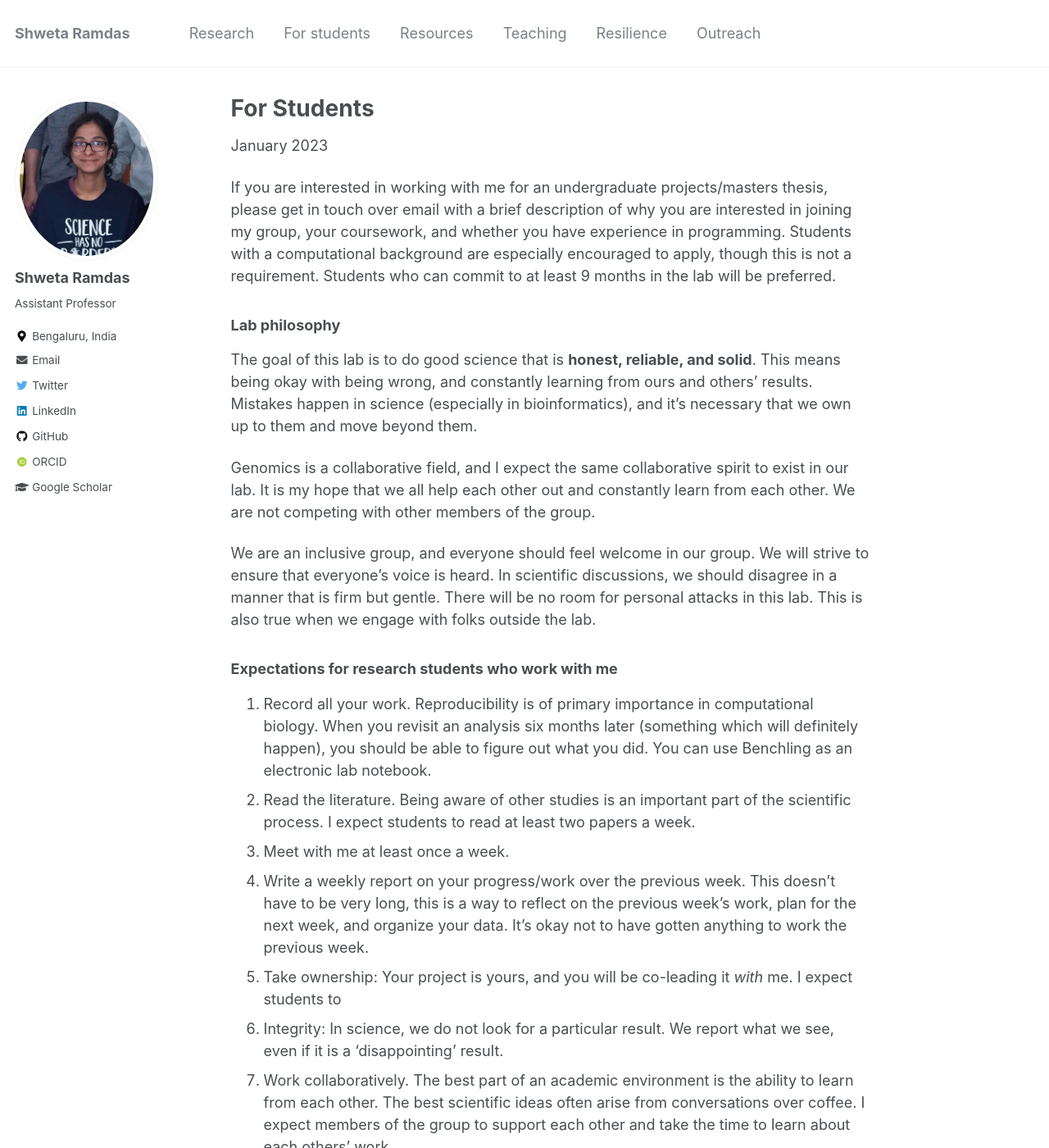
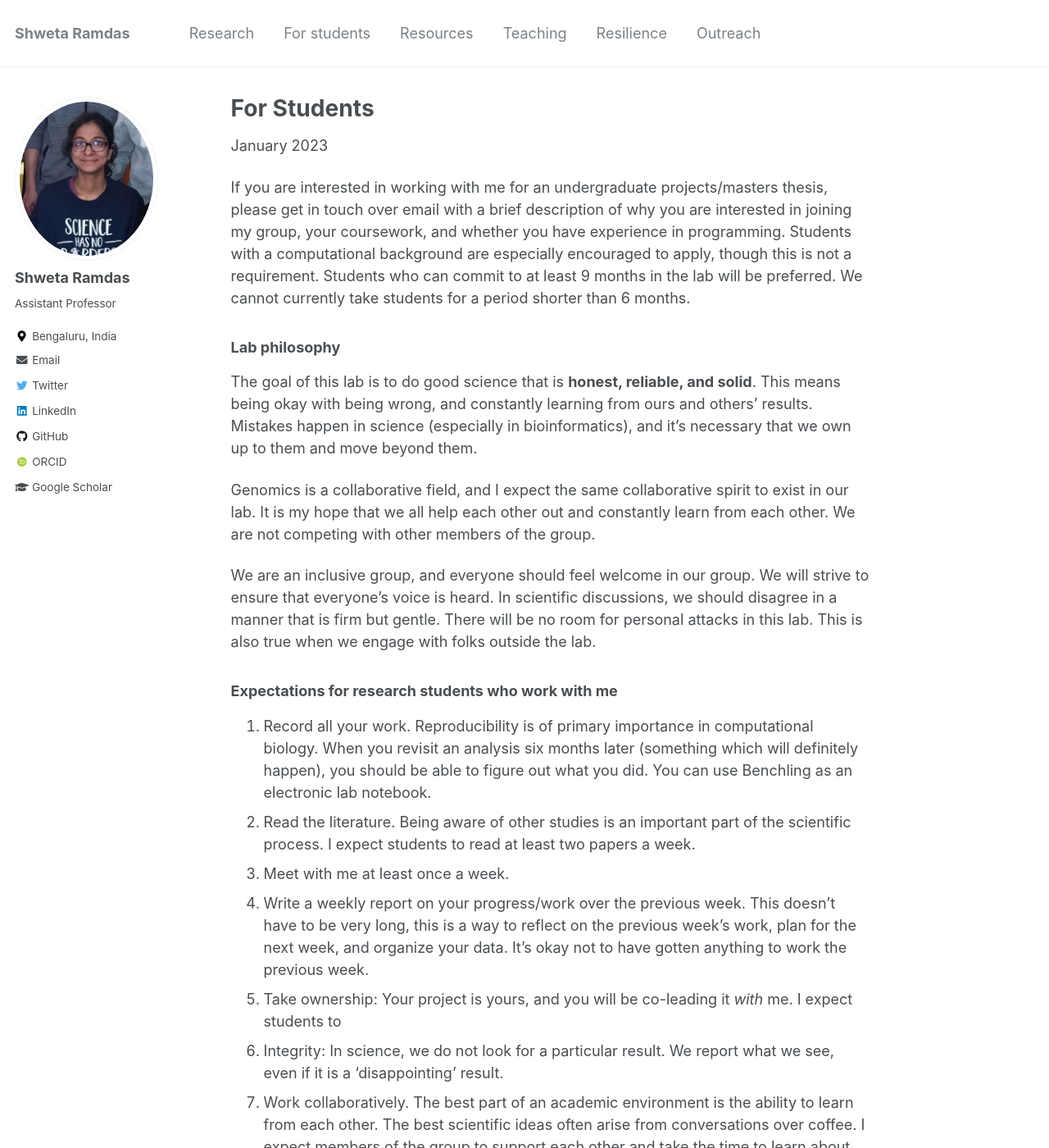
Before and after one commit to shwetaramdas/shwetaramdas.github.io, a Jekyll site: the page built from _pages/students.md, in a window 1280 px wide and 1400 px high. Shown: the whole window at 82% size. Built offline with Jekyll 4.4.1, drawn with Linux system fonts in a browser that asks for light colours; some web fonts are replaced; some of the changed lines change nothing that is shown; some of the changed text lies outside the part shown.

Commit message:
Update students.md

```diff
--- a/_pages/students.md
+++ b/_pages/students.md
@@ -7,7 +7,7 @@
 ---
 January 2023
 
-If you are interested in working with me for an undergraduate projects/masters thesis, please get in touch over email with a brief description of why you are interested in joining my group, your coursework, and whether you have experience in programming. Students with a computational background are especially encouraged to apply, though this is not a requirement. Students who can commit to at least 9 months in the lab will be preferred.
+If you are interested in working with me for an undergraduate projects/masters thesis, please get in touch over email with a brief description of why you are interested in joining my group, your coursework, and whether you have experience in programming. Students with a computational background are especially encouraged to apply, though this is not a requirement. Students who can commit to at least 9 months in the lab will be preferred. We cannot currently take students for a period shorter than 6 months.
 
 ### Lab philosophy
 
@@ -30,8 +30,8 @@
 
 ### What students can expect from me (inspired by [Ziyue Gao](https://sites.google.com/view/gaolab/join-us?authuser=0))
 
-- I will provide rigorous training in statistics, bioinformatics and human genomics
-- I will work with you to help you identify a question that drives you
+- I will provide rigorous training in bioinformatics, statistics and human genetics.
+- I will work with you to help you identify a question that drives you.
 - I will help you develop your writing, presenting, and leadership skills (a key both in academia and outside academia).
 - I will meet with you weekly to troubleshoot, prioritize next steps, and help keep projects moving.
 - I will help move your project from the first draft to a paper/conference presentation
```
